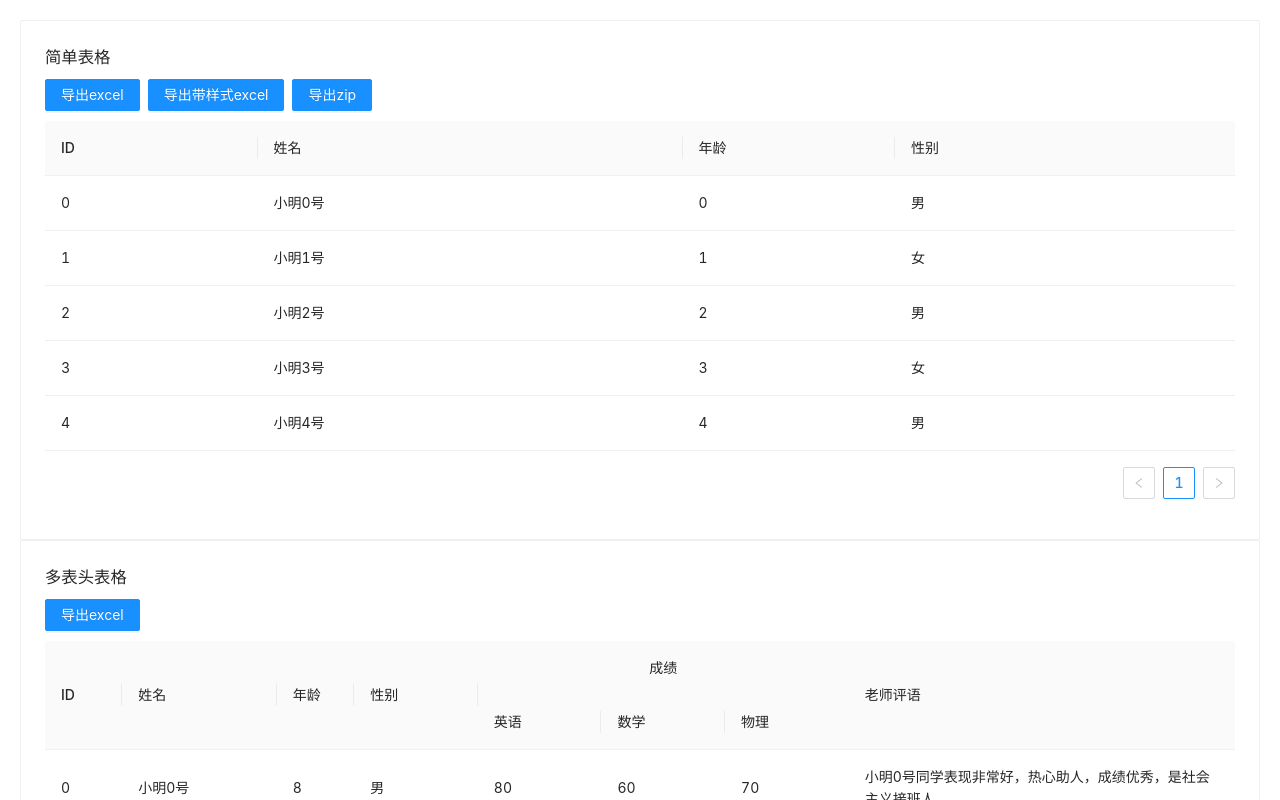
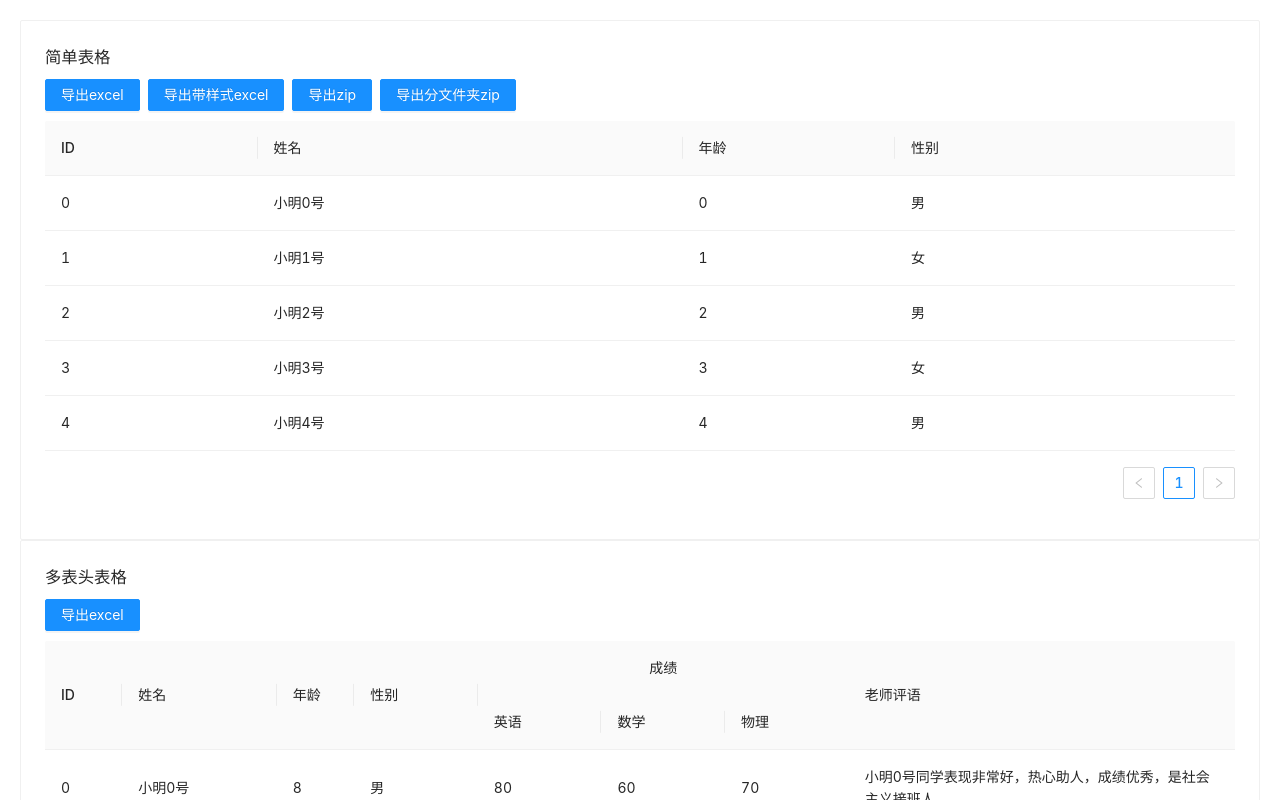
Before and after one commit to cachecats/excel-export-demo, a React (Create React App) app: page / in a window 1280 px wide. Shown: the top 800 px of the page. Built offline with nearby package versions, Linux system fonts and the light colour scheme.

Commit message:
feat: 导出单层子文件夹

```diff
--- a/src/Excel/SimpleDemo.tsx
+++ b/src/Excel/SimpleDemo.tsx
@@ -5,7 +5,7 @@ import {ColumnsType} from "antd/lib/table/interface";
 import * as ExcelJs from 'exceljs';
 import {generateHeaders, saveWorkbook} from "../utils";
 import {StudentInfo} from "../types";
-import {downloadExcel, downloadFiles2Zip} from "../utils/excelUtils";
+import {downloadExcel, downloadFiles2Zip, downloadFiles2ZipWithFolder} from "../utils/excelUtils";
 
 interface SimpleDemoProps {
 }
@@ -158,6 +158,77 @@ const SimpleDemo: React.FC<SimpleDemoProps> = () => {
     })
   }
 
+  function onExportFolderZip() {
+    downloadFiles2ZipWithFolder({
+      zipName: '压缩包',
+      folders: [
+        {
+          folderName: '文件夹1',
+          files: [
+            {
+              filename: 'test',
+              sheets: [{
+                sheetName: 'test',
+                columns: columns,
+                dataSource: list
+              }]
+            },
+            {
+              filename: 'test2',
+              sheets: [{
+                sheetName: 'test',
+                columns: columns,
+                dataSource: list
+              }]
+            },
+          ]
+        },
+        {
+          folderName: '文件夹2',
+          files: [
+            {
+              filename: 'test',
+              sheets: [{
+                sheetName: 'test',
+                columns: columns,
+                dataSource: list
+              }]
+            },
+            {
+              filename: 'test2',
+              sheets: [{
+                sheetName: 'test',
+                columns: columns,
+                dataSource: list
+              }]
+            },
+          ]
+        },
+        {
+          folderName: '',
+          files: [
+            {
+              filename: 'test',
+              sheets: [{
+                sheetName: 'test',
+                columns: columns,
+                dataSource: list
+              }]
+            },
+            {
+              filename: 'test2',
+              sheets: [{
+                sheetName: 'test',
+                columns: columns,
+                dataSource: list
+              }]
+            },
+          ]
+        }
+      ]
+    })
+  }
+
   return (
     <Card>
       <h3>简单表格</h3>
@@ -165,6 +236,7 @@ const SimpleDemo: React.FC<SimpleDemoProps> = () => {
         <Button type={'primary'} onClick={onExportBasicExcel}>导出excel</Button>
         <Button type={'primary'} onClick={onExportBasicExcelWithStyle}>导出带样式excel</Button>
         <Button type={'primary'} onClick={onExportZip}>导出zip</Button>
+        <Button type={'primary'} onClick={onExportFolderZip}>导出分文件夹zip</Button>
       </Space>
       <Table
         columns={columns}
--- a/src/utils/excelUtils.ts
+++ b/src/utils/excelUtils.ts
@@ -8,6 +8,16 @@ import JsZip from 'jszip'
 export interface IDownloadFiles2Zip {
   // 压缩包的文件名
   zipName: string;
+  files: IDownloadExcel[];
+}
+
+export interface IDownloadFiles2ZipWithFolder {
+  zipName: string;
+  folders: IFolder[];
+}
+
+export interface IFolder {
+  folderName: string;
   files: IDownloadExcel[];
 }
 
@@ -66,22 +76,41 @@ export function downloadExcel(params: IDownloadExcel) {
  export async function downloadFiles2Zip(params: IDownloadFiles2Zip) {
   const zip = new JsZip();
   // 待每个文件都写入完之后再生成 zip 文件
-  const promises = params?.files?.map(async param => await handleEachFile(param, zip))
+  const promises = params?.files?.map(async param => await handleEachFile(param, zip, ''))
   await Promise.all(promises);
   zip.generateAsync({type:"blob"}).then(blob => {
     saveAs(blob, `${params.zipName}.zip`)
   })
 }
 
-async function handleEachFile(param: IDownloadExcel, zip: JsZip) {
+export async function downloadFiles2ZipWithFolder(params: IDownloadFiles2ZipWithFolder) {
+  const zip = new JsZip();
+  const outPromises = params?.folders?.map(async folder => {
+    console.log({folder})
+    const promises = folder?.files?.map(async param => await handleEachFile(param, zip, folder.folderName));
+    await Promise.all(promises);
+  })
+  await Promise.all(outPromises);
+  zip.generateAsync({type:"blob"}).then(blob => {
+    saveAs(blob, `${params.zipName}.zip`)
+  })
+}
+
+async function handleEachFile(param: IDownloadExcel, zip: JsZip, folderName: string) {
   // 创建工作簿
   const workbook = new ExcelJs.Workbook();
   param?.sheets?.forEach((sheet) => handleEachSheet(workbook, sheet));
   // 生成 blob
   const data = await workbook.xlsx.writeBuffer();
   const blob = new Blob([data], { type: '' });
-  // 写入 zip 中一个文件
-  zip.file(`${param.filename}.xlsx`, blob);
+  if(folderName) {
+    // 写入一个子文件夹并在子文件夹中写入文件
+    zip.folder(folderName)?.file(`${param.filename}.xlsx`, blob)
+  } else {
+    // 写入 zip 中一个文件
+    zip.file(`${param.filename}.xlsx`, blob);
+  }
+
 }
 
 function handleEachSheet(workbook: Workbook, sheet: ISheet) {
```
